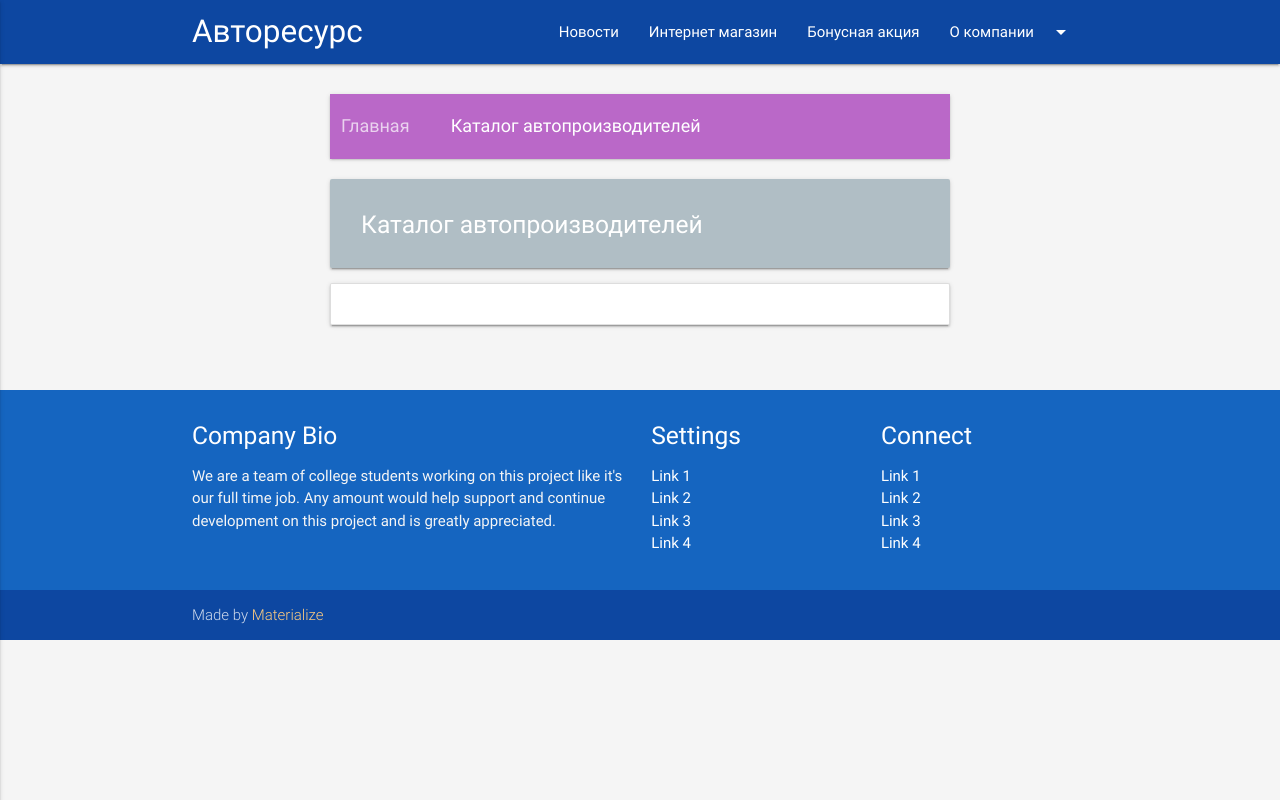
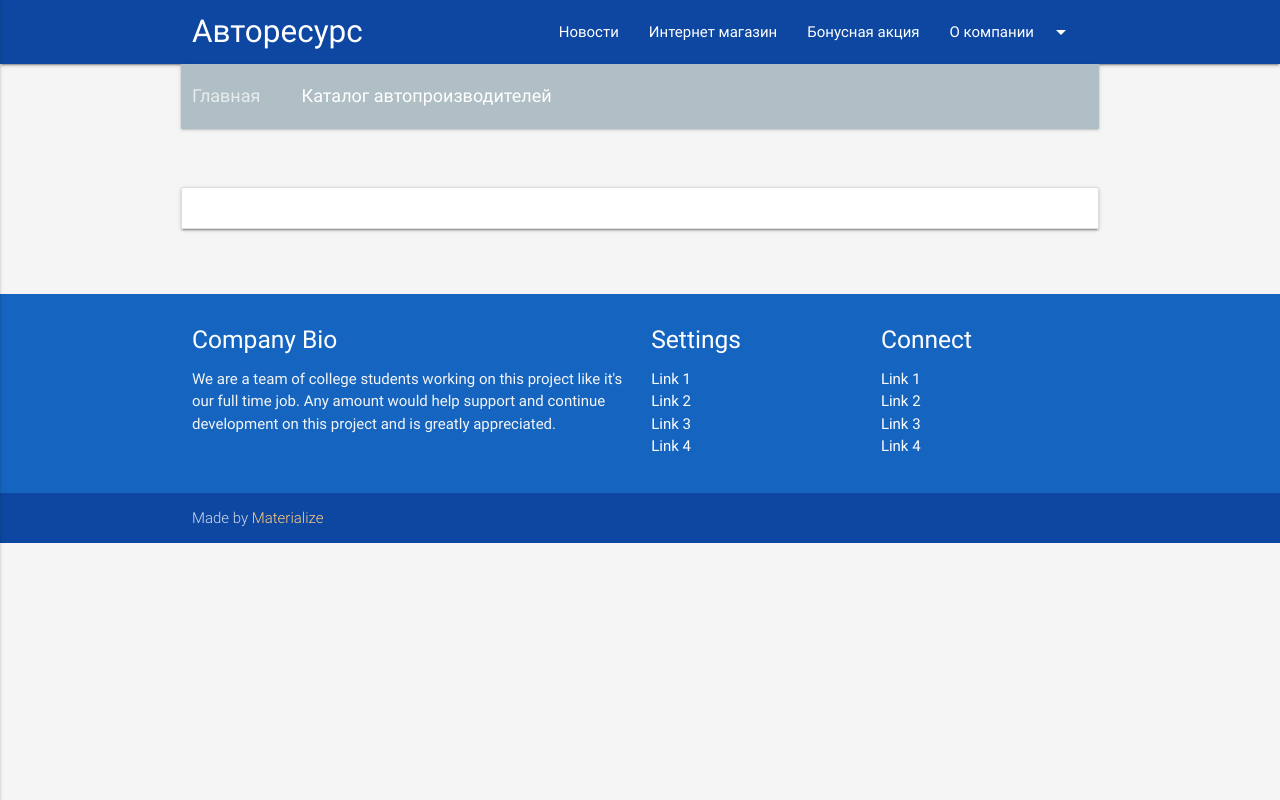
Before and after one commit to autodatabases/avtoresurs.net, a Django app: page /parts/ in a window 1280 px wide. Run offline with Django 3.2, Linux system fonts and the light colour scheme; data that the repository does not hold is empty; style sheets or scripts are compiled from the project's sources; some libraries are stand-ins or nearby versions.

Commit message:
small markup changes

```diff
--- a/main/static/main/css/styles.less
+++ b/main/static/main/css/styles.less
@@ -91,3 +91,7 @@ a.collection-item:hover * {
 .noactive div {
   color: #9e9e9e;
 }
+
+.no-margin-bot {
+  margin-bottom: 0 !important;
+}
--- a/main/templates/base.html
+++ b/main/templates/base.html
@@ -61,7 +61,11 @@
     </div>
 </nav>
 
-<main style="padding: 30px">
+<div class="container">
+    {% block breadcrumbs %}{% endblock %}
+</div>
+
+<main style="padding: 30px 0">
     <div class="container">
         {% block content %}{% endblock %}
     </div>
--- a/tecdoc/templates/tecdoc/manufacturer_list.html
+++ b/tecdoc/templates/tecdoc/manufacturer_list.html
@@ -4,27 +4,29 @@
     Марки автомобилей avtoresurs.net
 {% endblock %}
 
-
-{% block content %}
-
-    <div class="container">
+{% block breadcrumbs %}
     <!-- BREADCRUMBS -->
-        <div class="row">
+    <div class="row no-pad-bot">
         <nav>
             <div class="nav-wrapper">
-                    <div class="col s12 purple lighten-2">
+                <div class="col s12 blue-grey lighten-3">
                     <a href="/" class="breadcrumb">Главная</a>
                     <a href="{% url 'tecdoc:manufacturers' %}" class="breadcrumb">Каталог автопроизводителей</a>
                 </div>
             </div>
         </nav>
     </div>
+{% endblock %}
+
+{% block content %}
+
+
     <!-- Header -->
-        <div class="row card-panel blue-grey lighten-3">
-            <div class="col s12">
-                <h5 class="white-text">Каталог автопроизводителей</h5>
-            </div>
-        </div>
+{#    <div class="row card-panel blue-grey lighten-3">#}
+{#        <div class="col s12">#}
+{#            <h5 class="white-text">Каталог автопроизводителей</h5>#}
+{#        </div>#}
+{#    </div>#}
 
     <!-- Main content -->
     <div class="collection tecdoc-table row card-panel" id="tecdoc-table">
@@ -41,6 +43,5 @@
         {% endif %}
         {% endfor %}
     </div>
-    </div>
 
 {% endblock %}
```
Also changed, not shown: shop/templates/shop/shop_index.html (+11 -10 lines), tecdoc/templates/tecdoc/carmodel_detail.html (+13 -10 lines), tecdoc/templates/tecdoc/manufacturer_detail.html (+12 -12 lines), tecdoc/templates/tecdoc/section_list.html (+14 -12 lines). Lines whose indentation alone changed are shown as unchanged.
